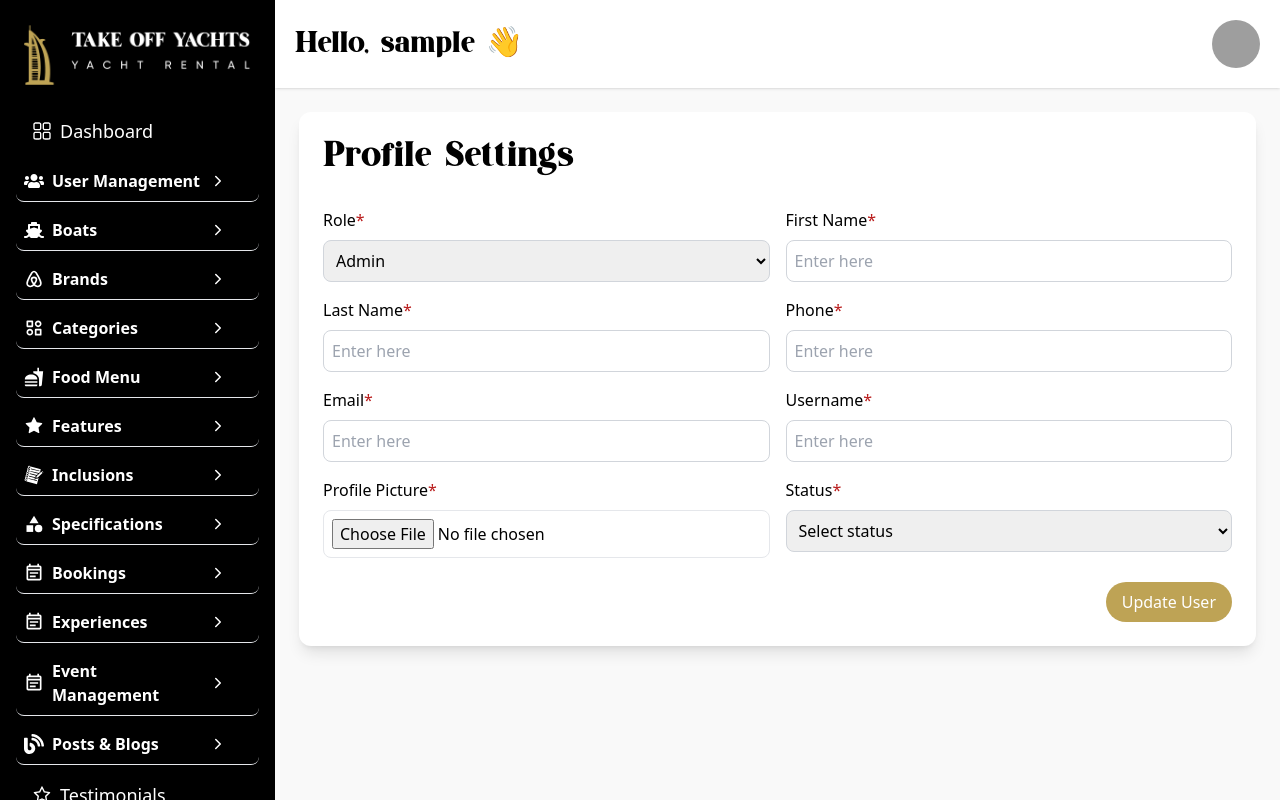
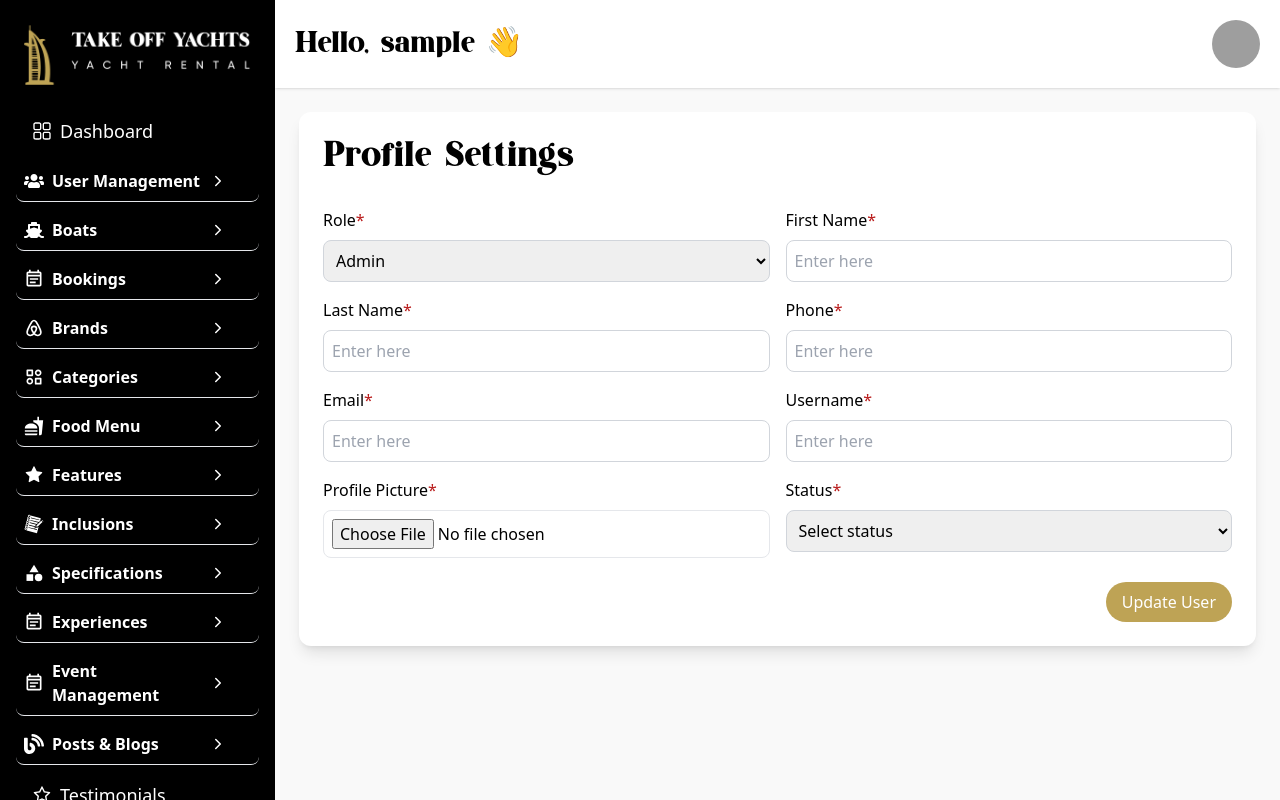
Before and after one commit to SOC-Single-Contracts/takeoffyachtadmin, a React (Vite) app: page /edit-profile in a window 1280 px wide. Built offline with nearby package versions, Linux system fonts and the light colour scheme; sample sign-in values are in the browser's storage; grey boxes are pictures that could not be loaded; what sendbird would draw is missing.

Commit message:
feed backs

```diff
--- a/src/components/Sidebar.jsx
+++ b/src/components/Sidebar.jsx
@@ -93,12 +93,28 @@ const Sidebar = ({ isOpen, toggleSidebar }) => {
             { name: "Add F1 Boat", path: "/boats/f1yachts/add" }
           ]
         },
+        // {
+        //   name: "New Year Boats",
+        //   icon: <FaRegCalendarAlt className="text-xl" />,
+        //   items: [
+        //     { name: "All New Year Boats", path: "/boats/newyear" },
+        //     { name: "Add New Year Boat", path: "/boats/newyear/add" }
+        //   ]
+        // }
+      ]
+    },
+    {
+      name: "Bookings",
+      icon: <MdOutlineEventNote className="text-xl" />,
+      type: "accordion",
+      items: [
         {
-          name: "New Year Boats",
-          icon: <FaRegCalendarAlt className="text-xl" />,
+          name: "Bookings",
+          icon: <MdOutlineEventNote className="text-xl" />,
           items: [
-            { name: "All New Year Boats", path: "/boats/newyear" },
-            { name: "Add New Year Boat", path: "/boats/newyear/add" }
+            { name: "Boat Bookings", path: "/boat-bookings/yachts" },
+            { name: "f1 Boat Bookings", path: "/boat-bookings/f1yachts" },
+            // { name: "Event Bookings", path: "/event-bookings" },
           ]
         }
       ]
@@ -195,22 +211,7 @@ const Sidebar = ({ isOpen, toggleSidebar }) => {
         }
       ]
     },
-    {
-      name: "Bookings",
-      icon: <MdOutlineEventNote className="text-xl" />,
-      type: "accordion",
-      items: [
-        {
-          name: "Bookings",
-          icon: <MdOutlineEventNote className="text-xl" />,
-          items: [
-            { name: "Boat Bookings", path: "/boat-bookings/yachts" },
-            { name: "f1 Boat Bookings", path: "/boat-bookings/f1yachts" },
-            { name: "Event Bookings", path: "/event-bookings" },
-          ]
-        }
-      ]
-    },
+
     {
       name: "Experiences",
       icon: <MdOutlineEventNote className="text-xl" />,
```
